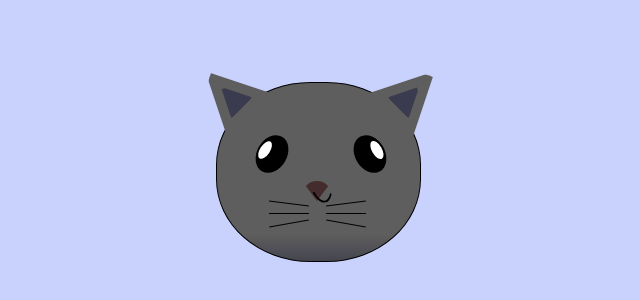
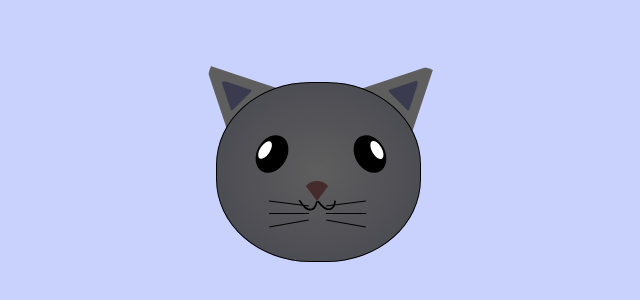
Before and after one commit to Obticeo/Demo, a plain HTML site: page index.html in a window 1280 px wide. Shown: the part 228-528 px from the top of the page, without its empty margins (322-962 px from the left). Drawn offline with Linux system fonts and the light colour scheme.

Commit message:
No changes

```diff
--- a/styles.css
+++ b/styles.css
@@ -11,7 +11,7 @@ body{
     bottom: 0;
     right: 0;
     margin: auto;
-    background: linear-gradient(#5e5e5e 85%, #45454f 100%);
+    background: radial-gradient(#5e5e5e , #45454f);
     width: 205px;
     height: 180px;
     border: 1px solid #000;
@@ -19,7 +19,7 @@ body{
 }
 .left-ear{
     position: absolute;
-    top: -22px;
+    top: -29px;
     left: calc(0% - 22px);
     transform: rotate(-45deg);
     border-top-right-radius: 10px;
@@ -27,11 +27,11 @@ body{
     border-left: 35px solid transparent;
     border-right: 35px solid transparent;
     border-bottom: 70px solid #5e5e5e;
-    z-index: 1;
+    z-index: -1;
 }
 .right-ear{
     position: absolute;
-    top: -22px;
+    top: -29px;
     left: calc(100% - 45px);
     transform: rotate(45deg);
     border-left: 35px solid transparent;
@@ -39,7 +39,7 @@ body{
     border-bottom: 70px solid #5e5e5e;
     border-top-left-radius: 90px;
     border-top-right-radius: 10px;
-    z-index: 1;
+    z-index: -1;
 }
 .left-inner-ear{
     position: absolute;
@@ -171,7 +171,13 @@ body{
 }
 .mouth-line-left{
     position: absolute;
-    top: 70px;
-    left: 44%;
+    top: calc(55% - 20px);
+    left: calc(42% - 10px);
     transform: rotate(170deg);
 }
+.mouth-line-right{
+    position: absolute;
+    top: calc(55% - 20px);
+    left: calc(42% + 7px);
+    transform: rotate(165deg);
+}
```
